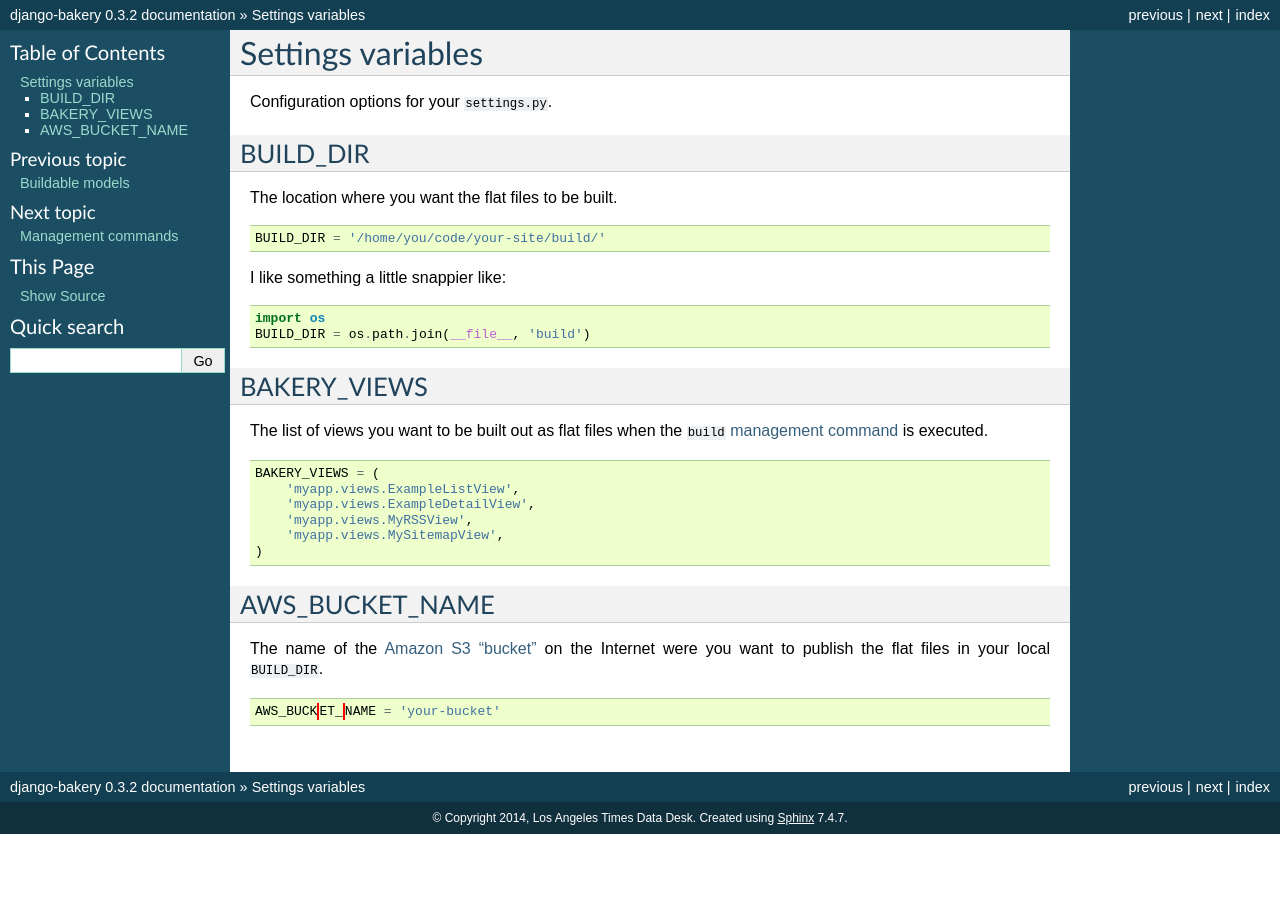
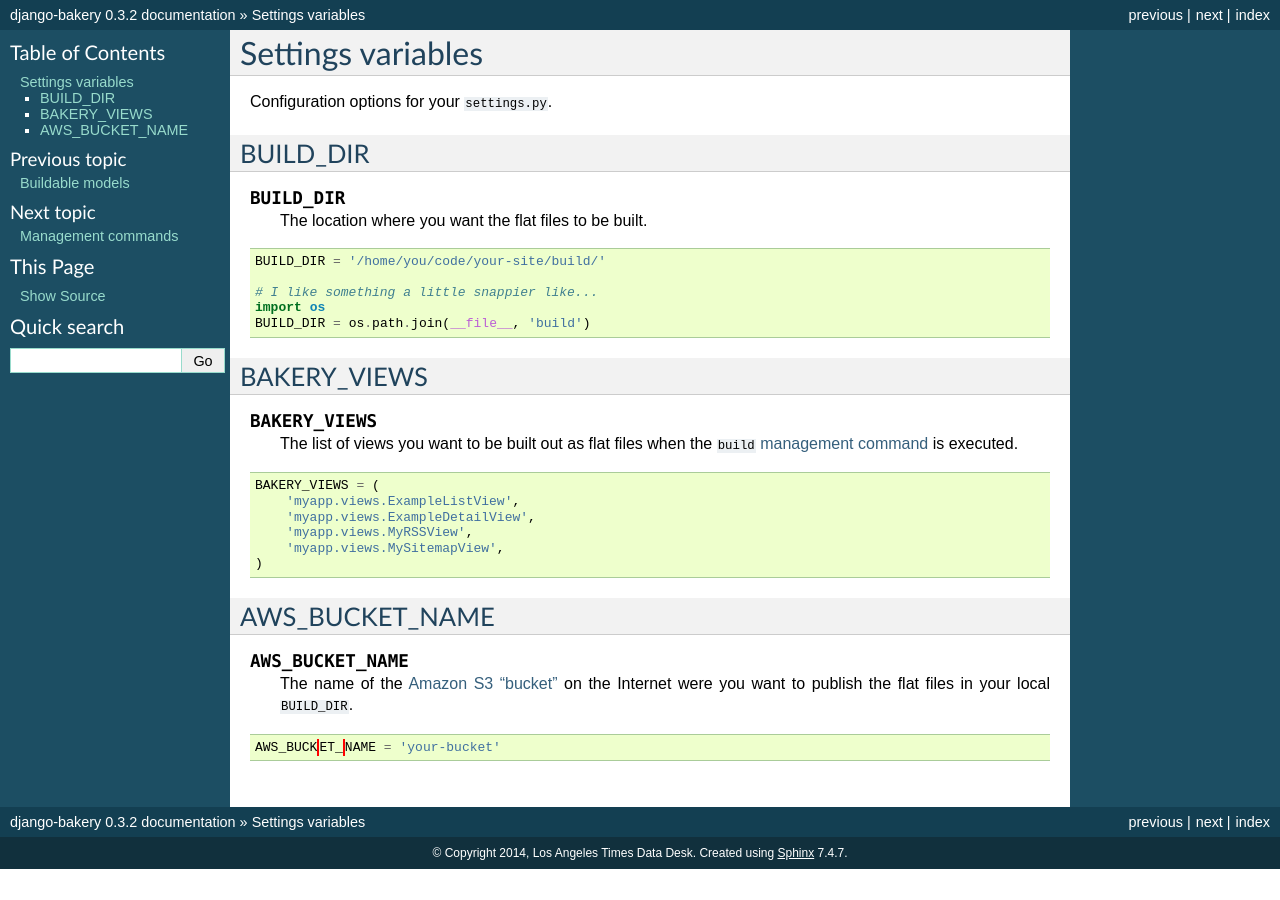
Before and after one commit to palewire/django-bakery, a Sphinx documentation site: the page built from docs/settingsvariables.rst, in a window 1280 px wide. Built offline with Sphinx 7.4.7, drawn with Linux system fonts in a browser that asks for light colours.

```diff
--- a/docs/settingsvariables.rst
+++ b/docs/settingsvariables.rst
@@ -6,23 +6,24 @@ Configuration options for your ``settings.py``.
 BUILD_DIR
 ---------
 
-The location where you want the flat files to be built.
+.. envvar:: BUILD_DIR
+
+    The location where you want the flat files to be built.
 
 .. code-block:: python
 
     BUILD_DIR = '/home/you/code/your-site/build/'
 
-I like something a little snappier like:
-
-.. code-block:: python
-
+    # I like something a little snappier like...
     import os
     BUILD_DIR = os.path.join(__file__, 'build')
 
 BAKERY_VIEWS
 ------------
 
-The list of views you want to be built out as flat files when the ``build`` :doc:`management command </managementcommands>` is executed.
+.. envvar:: BAKERY_VIEWS
+
+    The list of views you want to be built out as flat files when the ``build`` :doc:`management command </managementcommands>` is executed.
 
 .. code-block:: python
 
@@ -36,7 +37,9 @@ The list of views you want to be built out as flat files when the ``build`` :doc
 AWS_BUCKET_NAME
 ---------------
 
-The name of the `Amazon S3 "bucket" <http://aws.amazon.com/s3/>`_ on the Internet were you want to publish the flat files in your local ``BUILD_DIR``.
+.. envvar:: AWS_BUCKET_NAME
+
+    The name of the `Amazon S3 "bucket" <http://aws.amazon.com/s3/>`_ on the Internet were you want to publish the flat files in your local ``BUILD_DIR``.
 
 .. code-block:: python
 
```
Also changed, not shown: docs/managementcommands.rst (+4 -4 lines), 10 other files.
